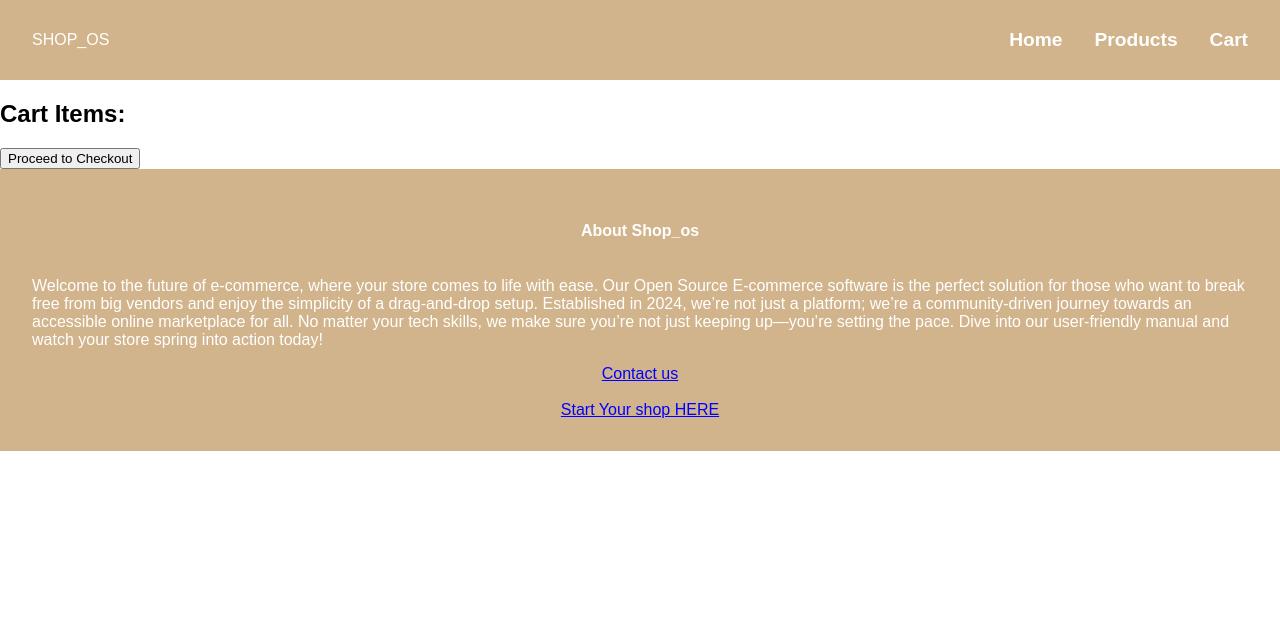
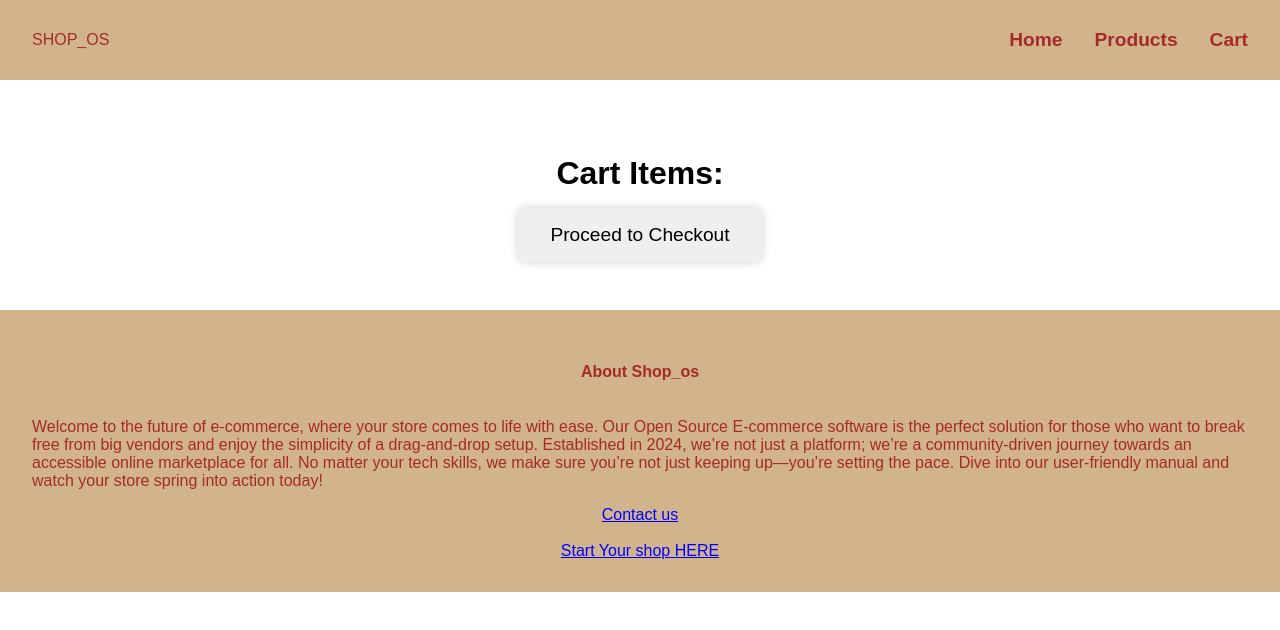
Before and after one commit to toltalchaos/shop-os, a SvelteKit app in the folder online-store/: page /cart in a window 1280 px wide. Shown: the top 630 px of the page. Built offline with nearby package versions, Linux system fonts and the light colour scheme.

Commit message:
global styling rework

```diff
--- a/online-store/src/components/invoice.svelte
+++ b/online-store/src/components/invoice.svelte
@@ -55,8 +55,6 @@
 
   <style>
     .invoice-page {
-      background-color: #171717;
-      color: #fff;
       padding: 20px;
     }
 
@@ -96,6 +94,7 @@
     }
 
     tbody tr:nth-child(odd) {
-      background-color: #333333;
+      box-shadow: 0 2px 4px rgba(0, 0, 0, 0.2);
     }
+
   </style>
--- a/online-store/src/routes/+layout.svelte
+++ b/online-store/src/routes/+layout.svelte
@@ -15,9 +15,9 @@
 		description: 'Welcome to the future of e-commerce for small business',
 		backgroundColor: 'white',
 		primaryColor: 'tan',
-		secondaryColor: 'grey',
-		tirciaryColor: 'grey',
-		textColor: 'white',
+		secondaryColor: 'cornsilk',
+		tirciaryColor: '#A9A9',
+		textColor: 'brown',
 		contactInfo: 'stuff'
 	};
 
--- a/online-store/src/routes/+page.svelte
+++ b/online-store/src/routes/+page.svelte
@@ -66,7 +66,10 @@
     }
 
     .featured-products {
+      margin-top: 2rem;
       display: flex;
+      justify-content: center;
+      align-items: center;
       flex-wrap: wrap;
       gap: 2rem;
       margin-bottom: 3rem;
--- a/online-store/src/routes/cart/+page.svelte
+++ b/online-store/src/routes/cart/+page.svelte
@@ -16,10 +16,40 @@
 
 </script>
 
-<div>
+<div class="cart">
   <h2>Cart Items:</h2>
   {#each items as item}
+  <hr>
     <Checkoutitem product={item} />
   {/each}
   <a href="/checkout"><button>Proceed to Checkout</button></a>
 </div>
+
+<style>
+  .cart{
+    display: flex;
+    flex-direction: column;
+    align-items: space-between;
+    justify-content: center;
+    padding: 3rem;
+    text-align: center;
+    font-family: 'Retro', sans-serif;
+  }
+  h2 {
+    font-size: 2rem;
+    margin-bottom: 1rem;
+  }
+
+  button {
+    padding: 1rem 2rem;
+    font-size: 1.2rem;
+    border: none;
+    border-radius: 0.5rem;
+    cursor: pointer;
+    box-shadow: 0px 0px 10px rgba(0, 0, 0, 0.2);
+  }
+  button:hover {
+    box-shadow: 0px 0px 10px rgba(0, 0, 0, 0.5);
+  }
+
+</style>
```
Also changed, not shown: online-store/src/components/ProductCard.svelte (+5 -8 lines), online-store/src/routes/checkout/+page.svelte (+3 -7 lines).
